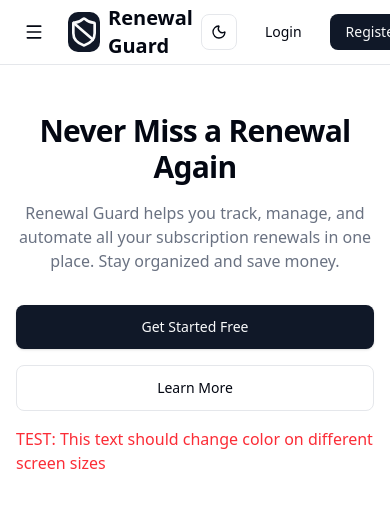
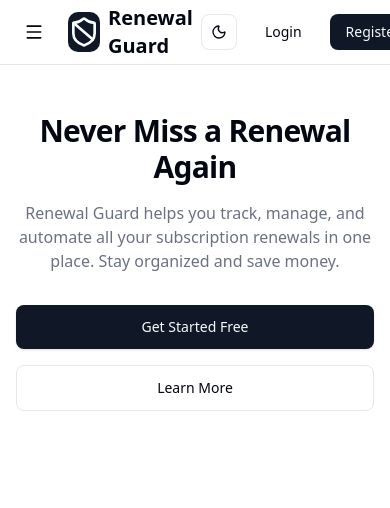
Before and after one commit to fidodo/renewal-guard, a Next.js app: page / in a window 390 px wide. Shown: the top 508 px of the page. Built offline with nearby package versions, Linux system fonts and the light colour scheme.

Commit message:
fix: nextconfig issue and responsive heropage1

```diff
--- a/app/components/HeroSection.tsx
+++ b/app/components/HeroSection.tsx
@@ -29,9 +29,6 @@
           </div>
         </div>
       </div>
-      <div className="text-red-500 sm:text-blue-500 md:text-green-500 p-4">
-        TEST: This text should change color on different screen sizes
-      </div>
     </section>
   );
 };
```
